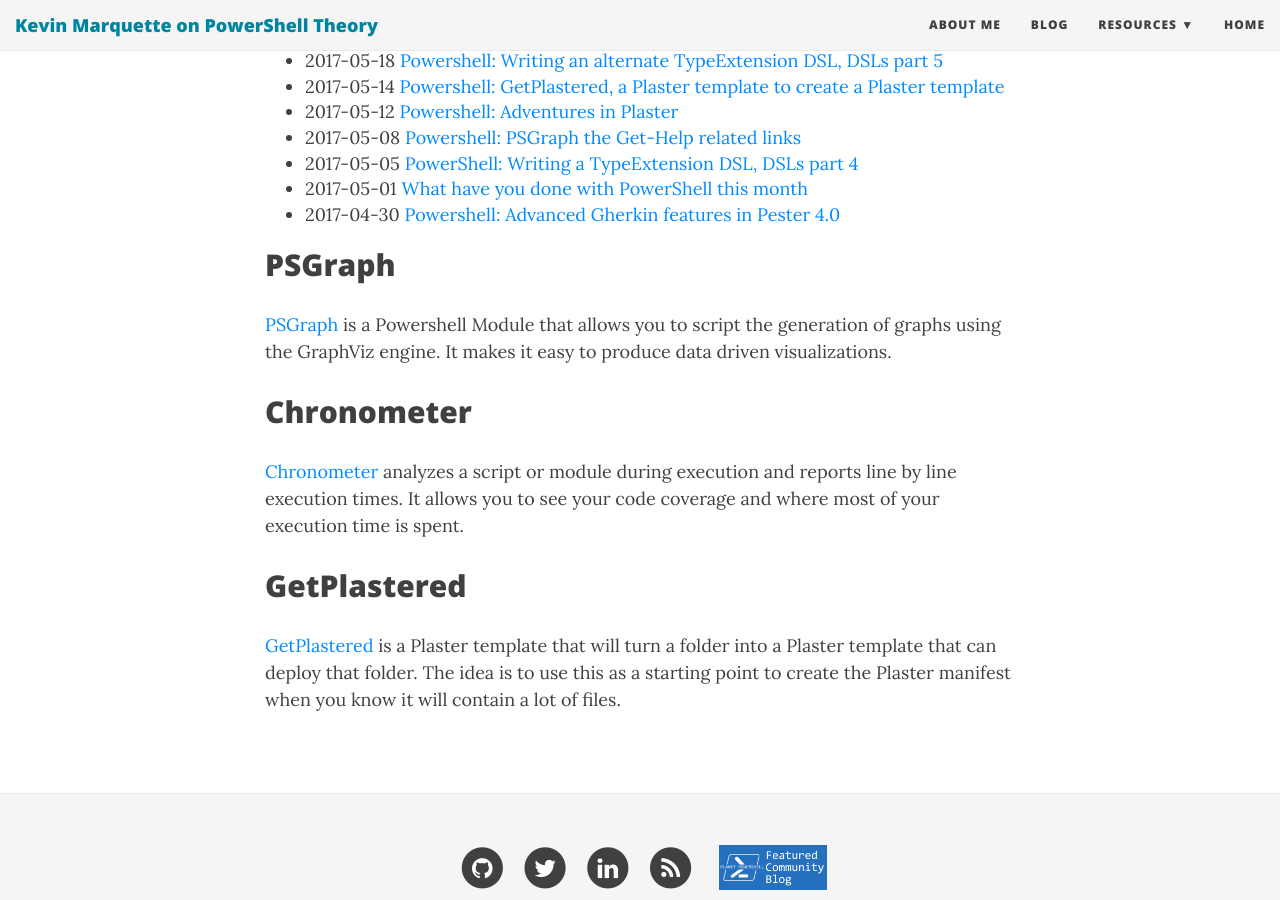
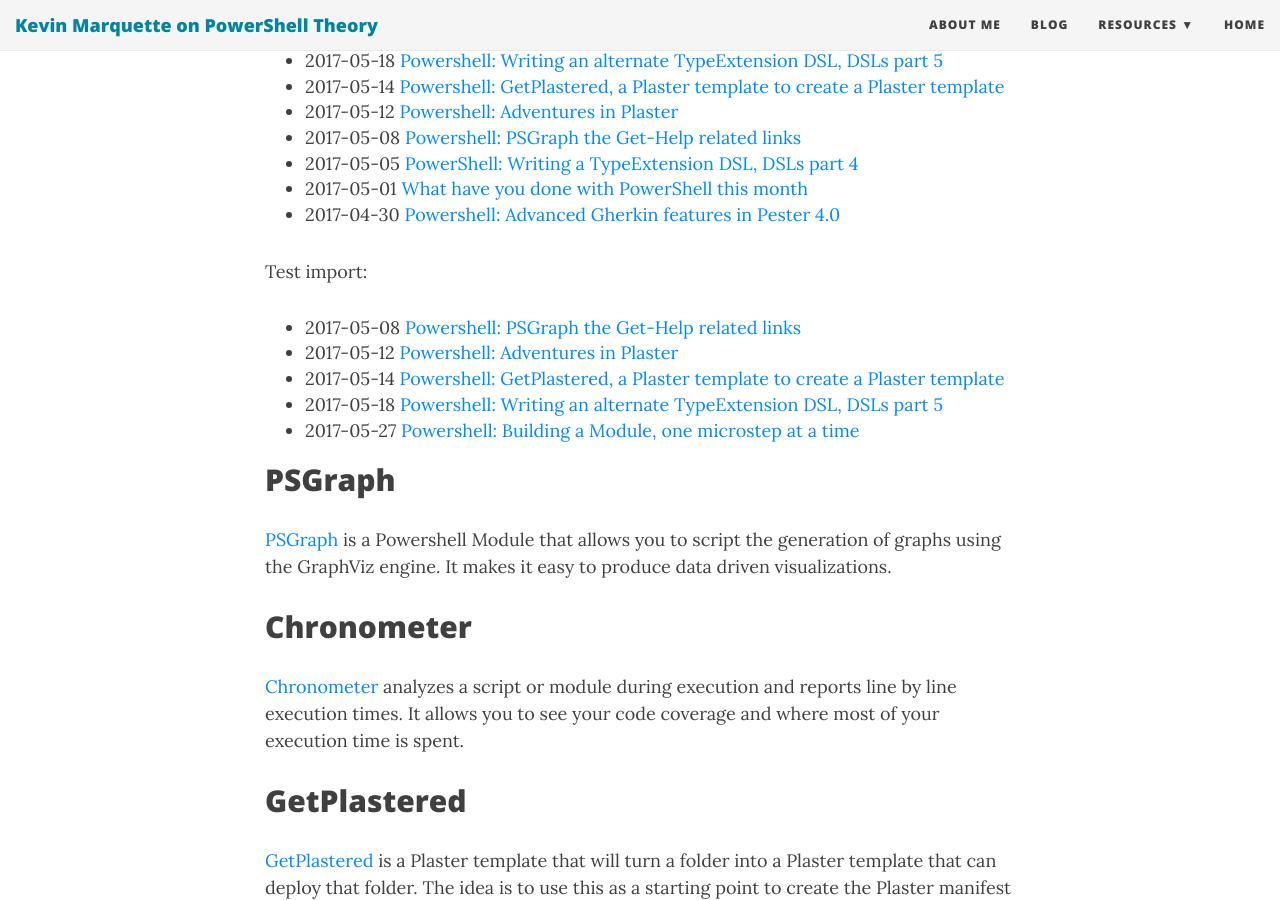
Before and after one commit to KevinMarquette/kevinmarquette.github.io, a Jekyll site: the page built from index.md, in a window 1280 px wide and 900 px high, scrolled down 798 px. Built offline with Jekyll 4.4.1, drawn with Linux system fonts in a browser that asks for light colours; nearby versions of some CDN libraries.

Commit message:
automate recent posts

```diff
--- /dev/null
+++ b/_includes/recent-posts.md
@@ -0,0 +1,5 @@
+* 2017-05-08 [Powershell: PSGraph the Get-Help related links](http://kevinmarquette.github.io/2017-05-08-Powershell-PSGraph-get-help-related-links/?utm_source=blog&utm_medium=blog&utm_content=recent)
+* 2017-05-12 [Powershell: Adventures in Plaster](http://kevinmarquette.github.io/2017-05-12-Powershell-Plaster-adventures-in/?utm_source=blog&utm_medium=blog&utm_content=recent)
+* 2017-05-14 [Powershell: GetPlastered, a Plaster template to create a Plaster template](http://kevinmarquette.github.io/2017-05-14-Powershell-Plaster-GetPlastered-template/?utm_source=blog&utm_medium=blog&utm_content=recent)
+* 2017-05-18 [Powershell: Writing an alternate TypeExtension DSL, DSLs part 5](http://kevinmarquette.github.io/2017-05-18-Powershell-TypeExtension-DSL-part-5/?utm_source=blog&utm_medium=blog&utm_content=recent)
+* 2017-05-27 [Powershell: Building a Module, one microstep at a time](http://kevinmarquette.github.io/2017-05-27-Powershell-module-building-basics/?utm_source=blog&utm_medium=blog&utm_content=recent)
--- a/index.md
+++ b/index.md
@@ -30,6 +30,9 @@
 * 2017-05-01 [What have you done with PowerShell this month](/2017-05-01-Powershell-last-month/?utm_source=blog&utm_medium=blog&utm_content=recent)
 * 2017-04-30  [Powershell: Advanced Gherkin features in Pester 4.0](2017-04-30-Powershell-Gherkin-advanced-features/?utm_source=blog&utm_medium=blog&utm_content=recent)
 
+Test import:
+
+{% include recent-posts.md %}
 
 ## PSGraph
 
```
